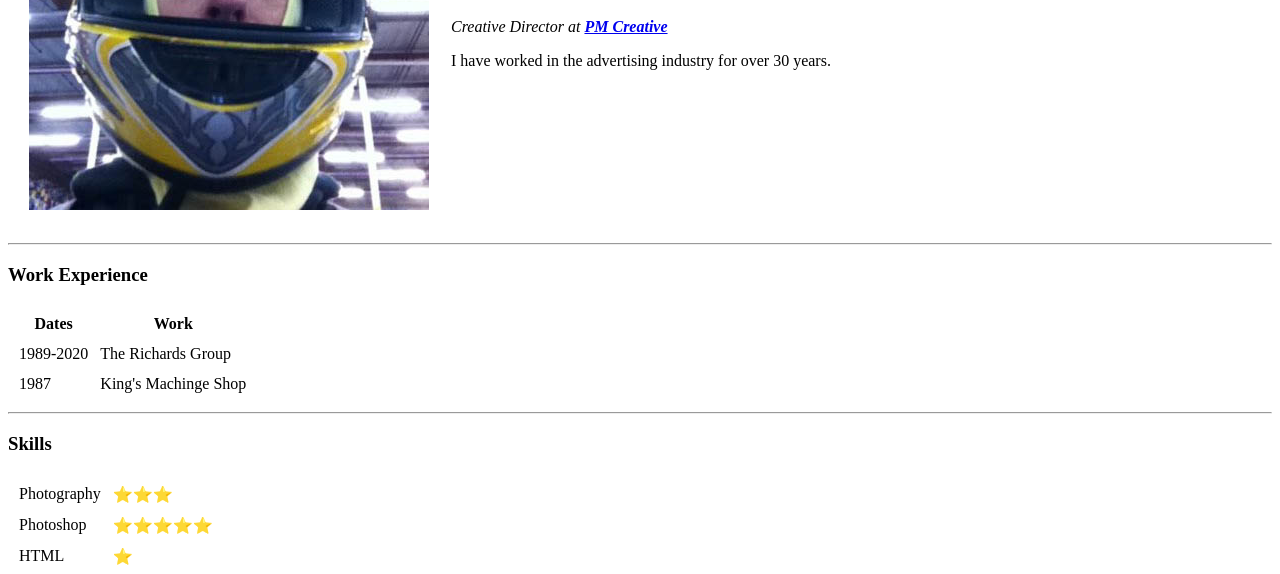
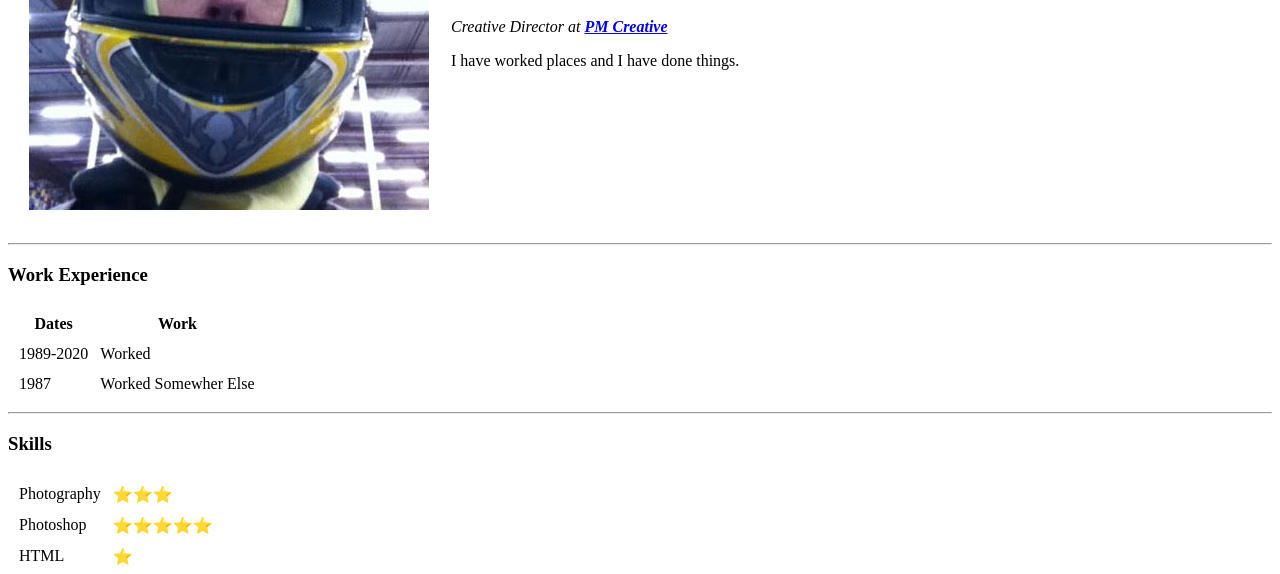
Before and after one commit to Pmurr123/site, a plain HTML site: page index.html in a window 1280 px wide. Shown: the part 219-793 px from the top of the page. Drawn offline with Linux system fonts and the light colour scheme.

Commit message:
Update index.html

```diff
--- a/index.html
+++ b/index.html
@@ -16,7 +16,7 @@
           <p><em>Creative Director at <strong>
                 <a href="https://www.thepatrickmurray.com">PM Creative</a></strong></em>
           </p>
-          <p>I have worked in the advertising industry for over 30 years.<br />
+          <p>I have worked places and I have done things.<br />
         </td>
       </tr>
     </table>
@@ -32,11 +32,11 @@
       <tbody>
         <tr>
           <td>1989-2020</td>
-          <td>The Richards Group</td>
+          <td>Worked</td>
         </tr>
         <tr>
           <td>1987</td>
-          <td>King's Machinge Shop</td>
+          <td>Worked Somewher Else</td>
         </tr>
       </tbody>
     </table>
```
